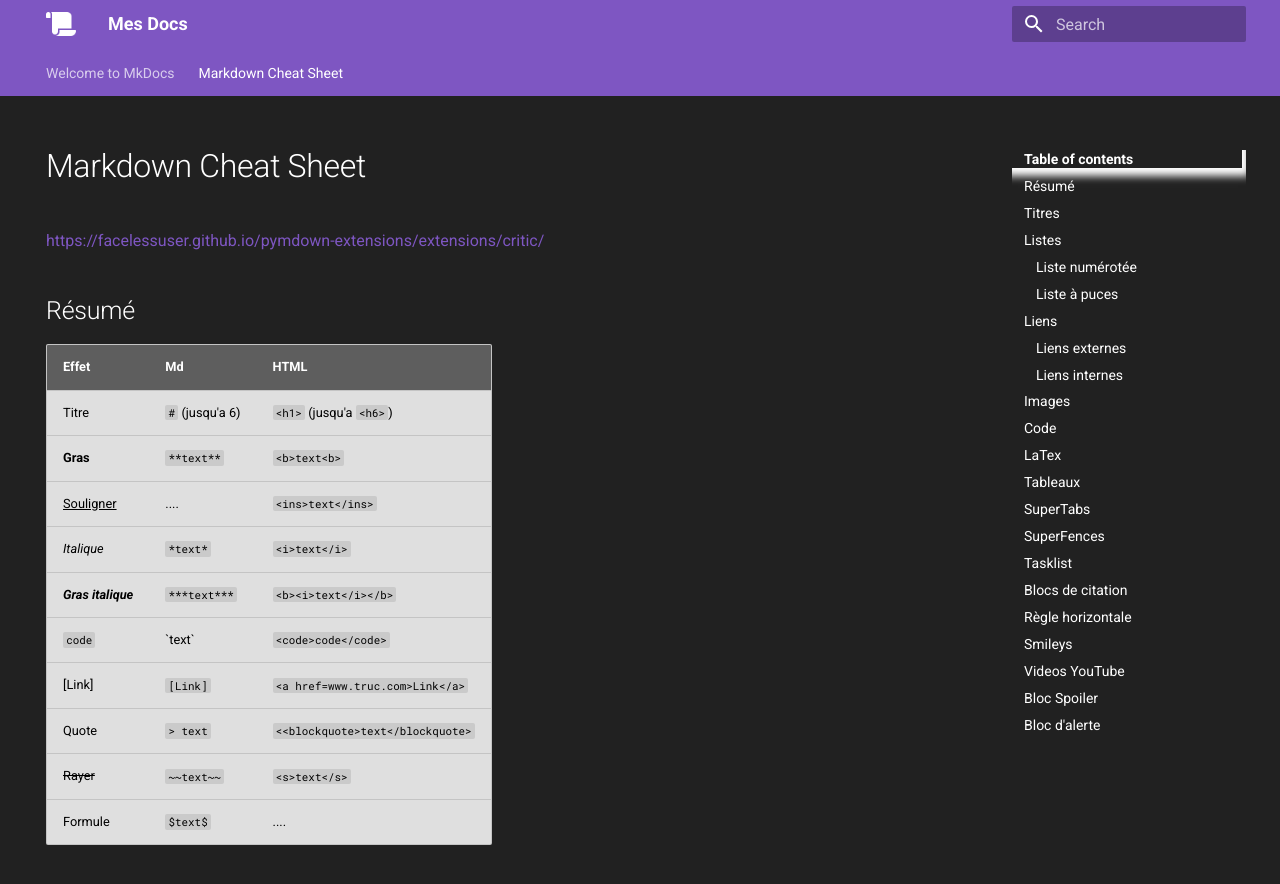
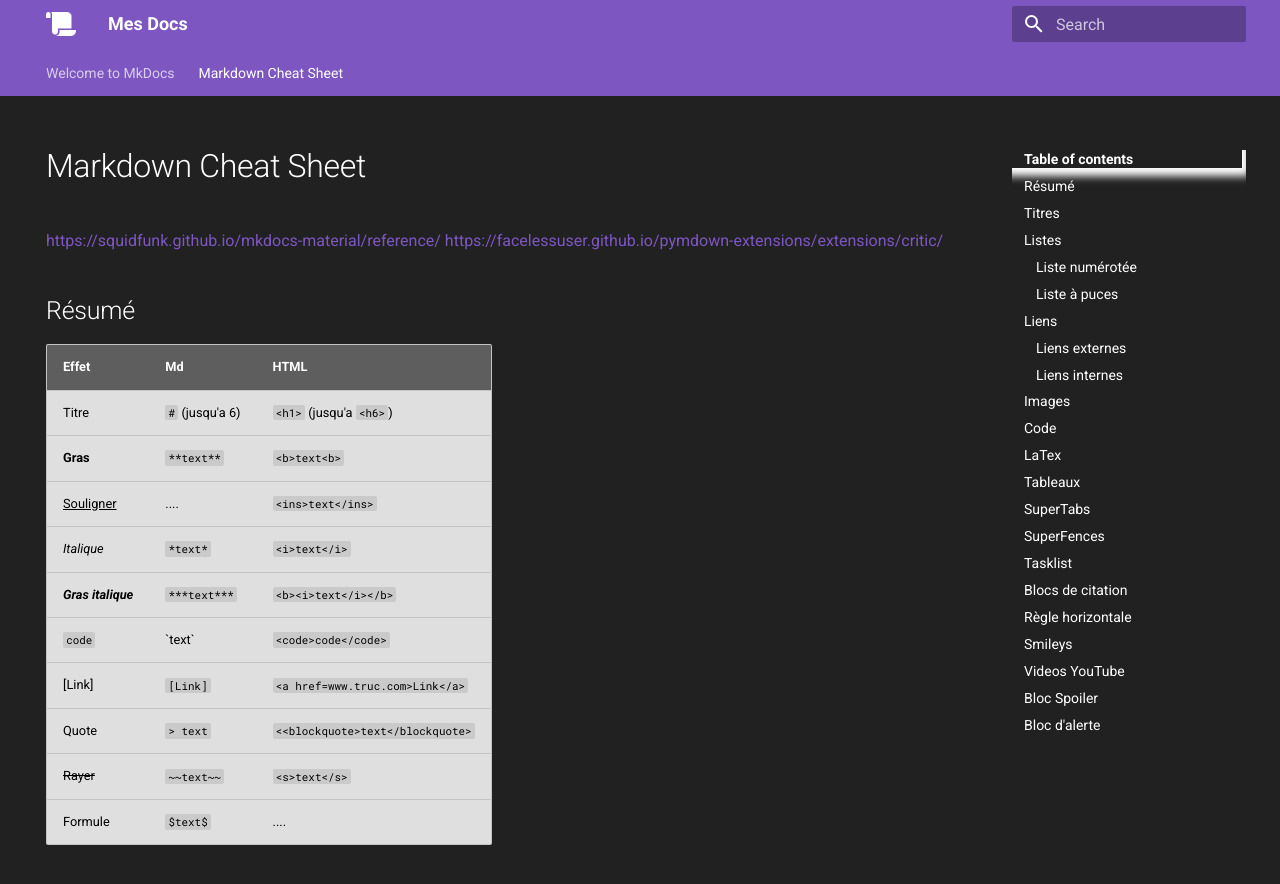
Before and after one commit to louisonsarlinmagnus/mkdark, an MkDocs documentation site: the page built from docs/cheatsheet.md, in a window 1280 px wide and 900 px high. Shown: the top 884 px of the window. Built offline with MkDocs 1.6.1 and Material for MkDocs 9.7.7, drawn with Linux system fonts in a browser that asks for light colours; emoji names are drawn with the system emoji font; some of the changed lines change nothing that is shown.

Commit message:
Ajout d'une source d'info

```diff
--- a/docs/cheatsheet.md
+++ b/docs/cheatsheet.md
@@ -5,7 +5,7 @@ hide:
 ---
 
 # Markdown Cheat Sheet
-
+https://squidfunk.github.io/mkdocs-material/reference/
 https://facelessuser.github.io/pymdown-extensions/extensions/critic/
 
 ## Résumé
```
